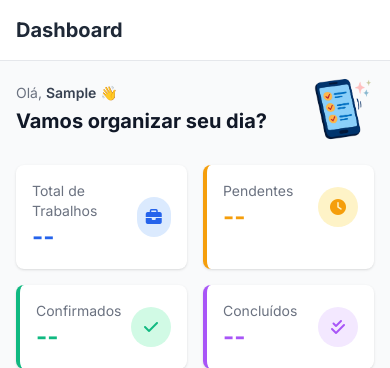
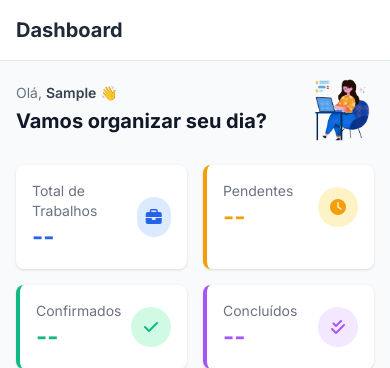
Before and after one commit to 7event24-alt/7event, a Django app: page /app/ in a window 390 px wide. Shown: the part 73-441 px from the top of the page. Run offline with Django 5.2, Linux system fonts and the light colour scheme; a user stored in the database is signed in; tables that the repository leaves empty hold one stand-in row (values such as "Sample post"); grey boxes marked "Sample" are stand-in pictures; data that the repository does not hold is empty; some libraries are stand-ins or nearby versions.

Commit message:
fix: show same image on mobile and desktop in welcome banner

```diff
--- a/base/templates/components/welcome_banner.html
+++ b/base/templates/components/welcome_banner.html
@@ -11,12 +11,8 @@
                     Vamos organizar seu dia?
                 </h2>
             </div>
-            <!-- Mobile image -->
-            <div class="w-16 h-16 lg:hidden">
-                <img src="{% static 'img/dashboard-welcome-mobile.png' %}" alt="Dashboard" class="w-full h-full object-contain">
-            </div>
-            <!-- Desktop image -->
-            <div class="hidden lg:w-20 lg:h-20">
+            <!-- Imagem - mostra em ambos mobile e desktop -->
+            <div class="w-16 h-16 lg:w-24 lg:h-24">
                 <img src="{% static 'img/dashboard-welcome.png' %}" alt="Dashboard" class="w-full h-full object-contain">
             </div>
         </div>
```
